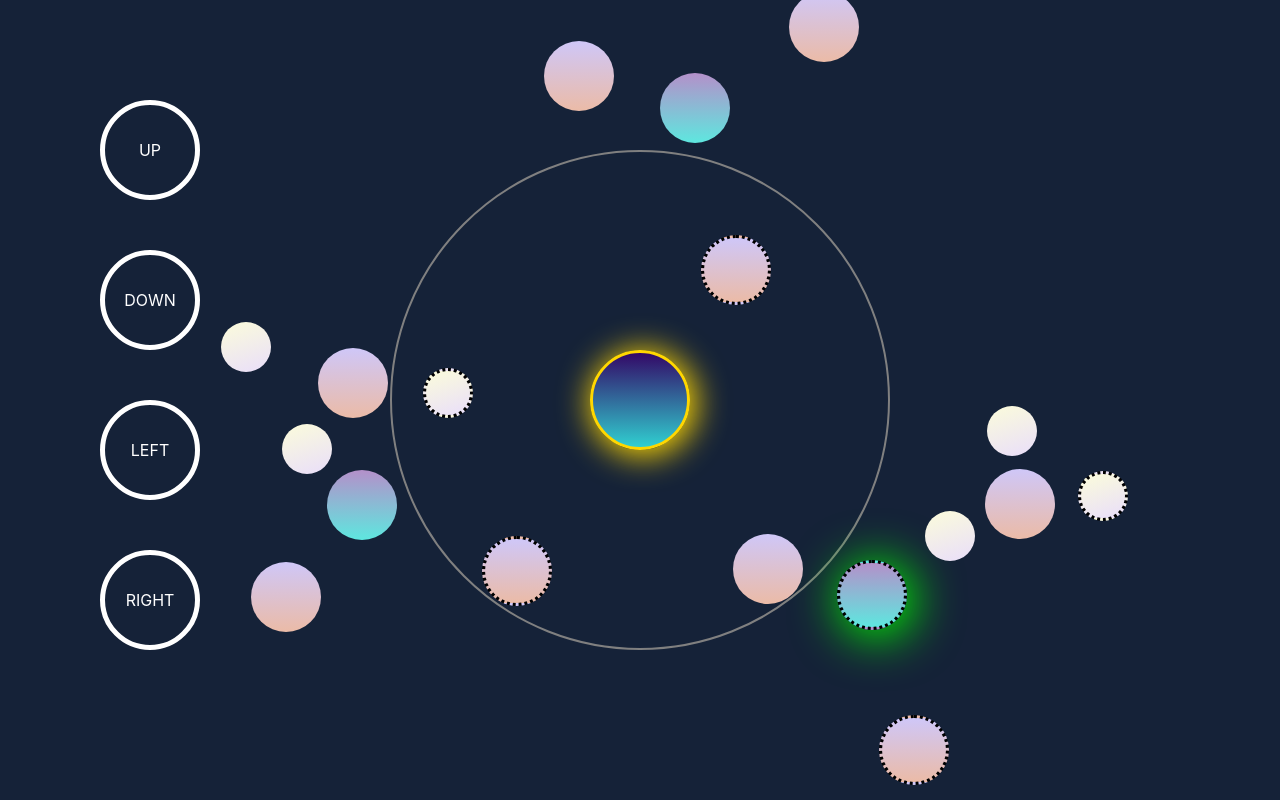
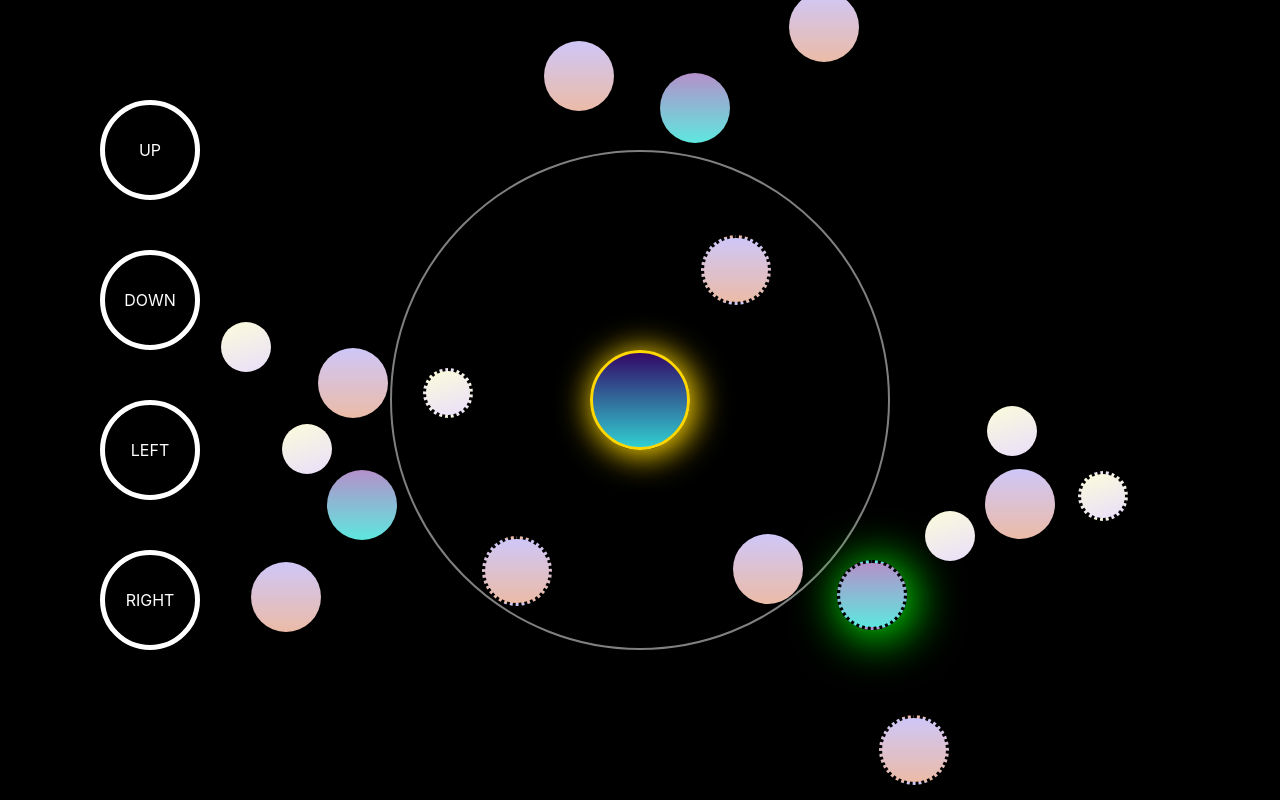
Before and after one commit to lisa-von-mond/bloomcraft, a Next.js app: page / in a window 1280 px wide. Built offline with nearby package versions, Linux system fonts and the light colour scheme.

Commit message:
change bg color

```diff
--- a/pages/index.jsx
+++ b/pages/index.jsx
@@ -25,7 +25,7 @@ export default function App () {
 }
 
 const MyMain = styled.div`
-  background-color:#152238;
+  background-color:black;
   height:100vh;
   width:100vw;
   display:flex;
@@ -55,8 +55,6 @@ const Sight  = styled.div`
 
 // GALAXY ELEMENT STYLE
 
-
-
 const Center = styled.div`
 height:500px;
 width:500px;
```
